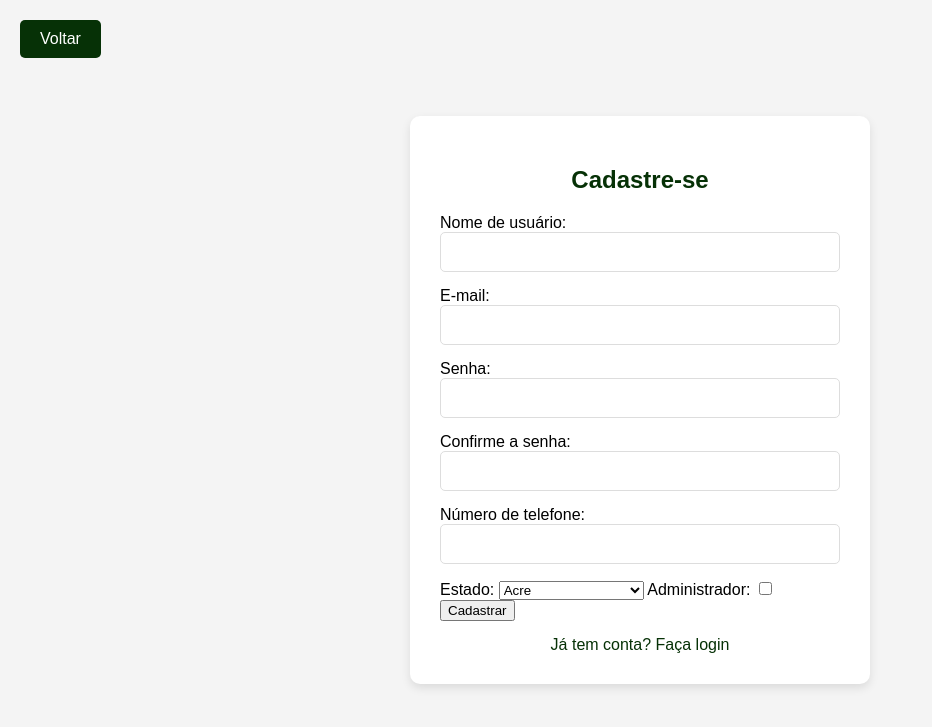
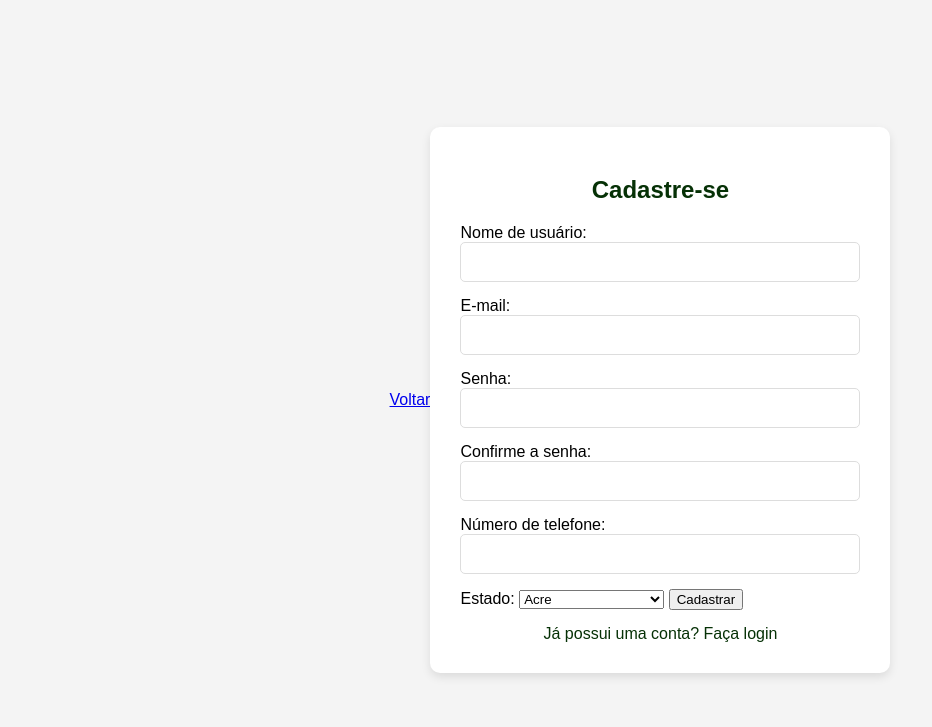
Before and after one commit to jpp000/mangue-play, a Django app: page /cadastro/ in a window 1280 px wide. Shown: the top 727 px of the page, without its empty margins (0-932 px from the left). Run offline with Django 5.2, Linux system fonts and the light colour scheme.

Commit message:
update-geral

```diff
--- a/manguePlay/usuarios/templates/cadastro.html
+++ b/manguePlay/usuarios/templates/cadastro.html
@@ -96,7 +96,7 @@
     </style>
 </head>
 <body>
-    <a href="{% url 'home' %}" class="back-button">Voltar</a>
+    <a href="{% url 'home' %}" id="a1">Voltar</a>
 
     <div class="register-form">
         <h2>Cadastre-se</h2>
@@ -131,14 +131,10 @@
                 {% endfor %}
             </select>
 
-            <label for="is_admin">Administrador:</label>
-            <input type="checkbox" id="is_admin" name="is_admin">
-
             <button type="submit">Cadastrar</button>
         </form>
-
         <div class="already-registered">
-            <a class= "link" href="{% url 'login' %}">Já tem conta? Faça login</a>
+            <a href="login.html">Já possui uma conta? Faça login</a>
         </div>
     </div>
 
--- a/manguePlay/usuarios/templates/login.html
+++ b/manguePlay/usuarios/templates/login.html
@@ -100,7 +100,7 @@
 </head>
 <body>
 
-    <a href="{% url 'home' %}" class="back-button">Voltar</a>
+    <a href="{% url 'home' %}" id="a1">Voltar</a>
 
     <div class="login-form">
         <h2>Login</h2>
@@ -118,7 +118,7 @@
             <input type="submit" value="Entrar">
         </form>
         <div class="already-registered">
-            <a class="link" href="{% url 'cadastro' %}">Não possue conta? Cadastre-se</a>
+            <a href="cadastro.html">Não possui uma conta? Cadastre-se</a>
         </div>
     </div>
 
```
Also changed, not shown: manguePlay/db.sqlite3, manguePlay/usuarios/models.py (line endings or trailing spaces), manguePlay/usuarios/urls.py (line endings or trailing spaces), 1 other file.
